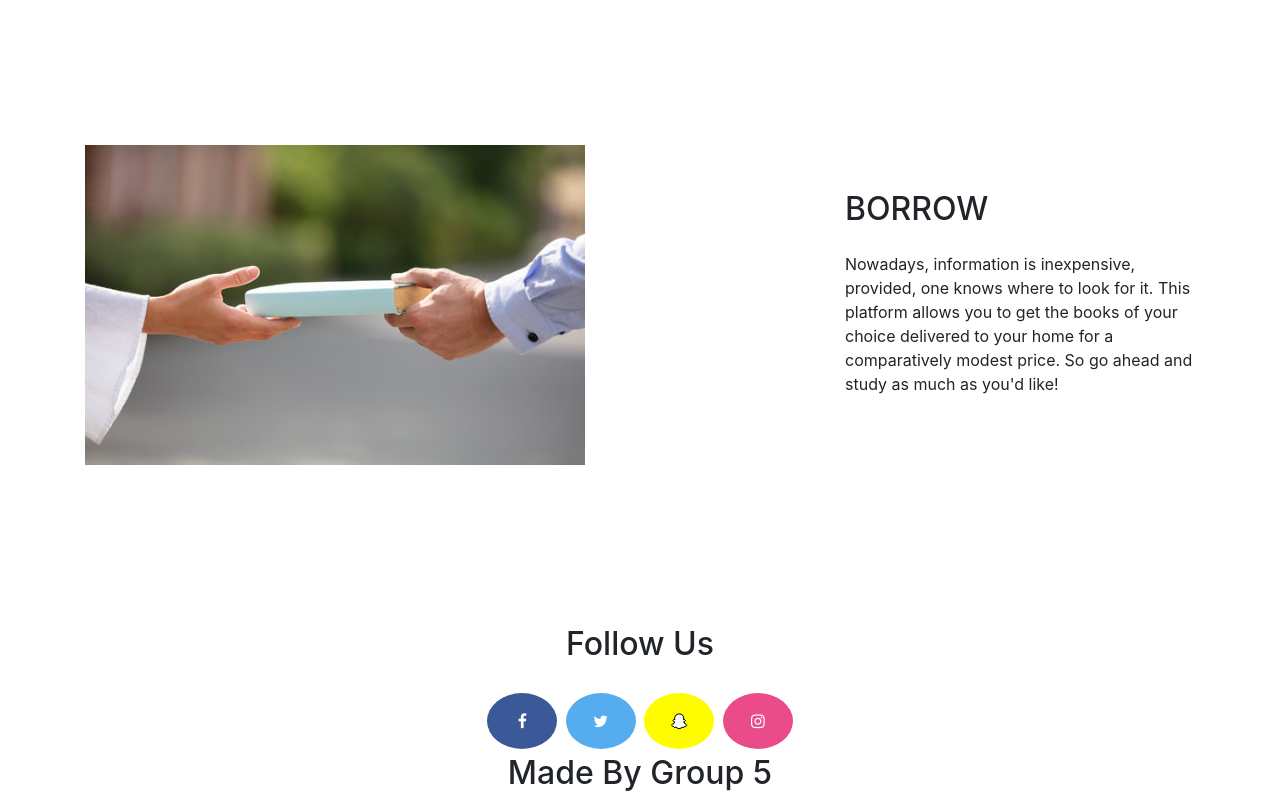
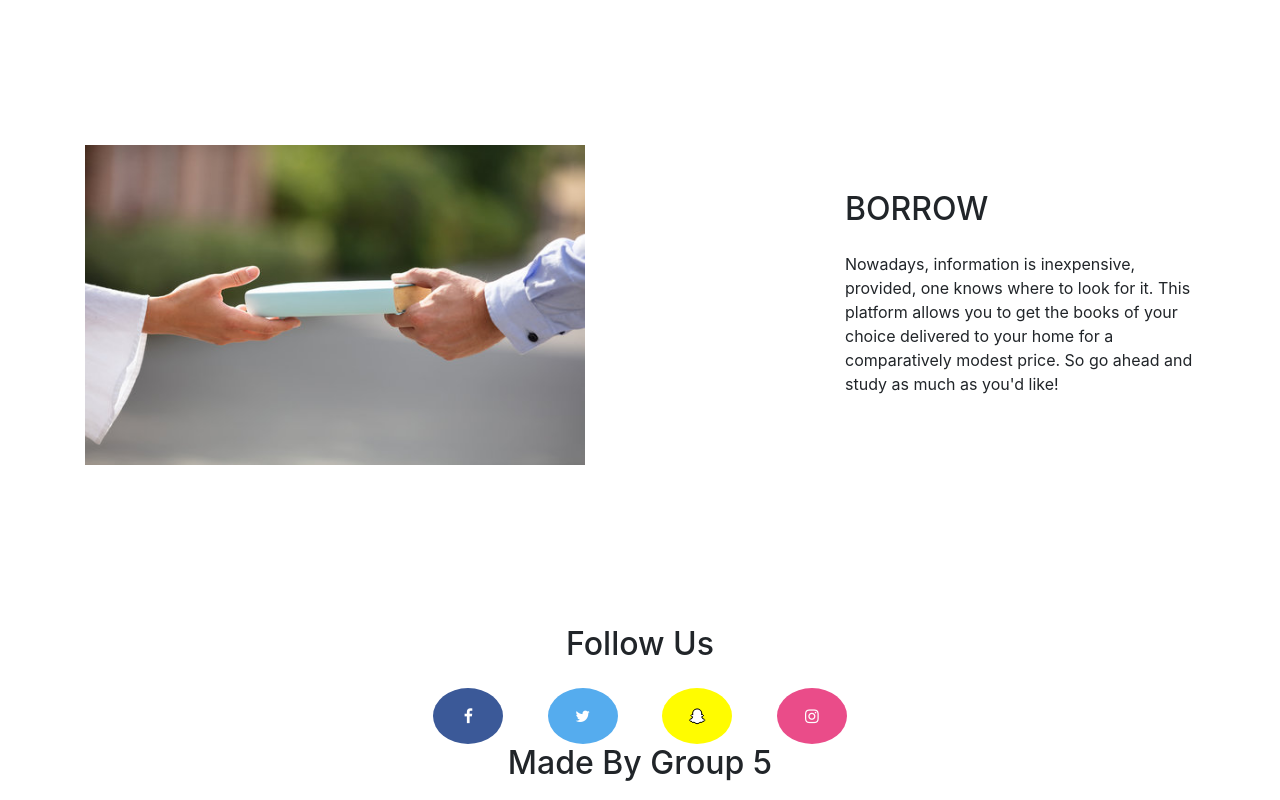
Before and after one commit to Helios613/BookLook, a plain HTML site: page index.html in a window 1280 px wide. Shown: the part 2434-3234 px from the top of the page. Drawn offline with nearby package versions, Linux system fonts and the light colour scheme.

Commit message:
Update style.css

```diff
--- a/assets/styles/style.css
+++ b/assets/styles/style.css
@@ -76,7 +76,7 @@ li a:hover {
     width: 70px;
     text-align: center;
     text-decoration: none;
-    margin: 5px 2px;
+    margin: 0px 20px;
     border-radius: 50%;
 }
 
```
